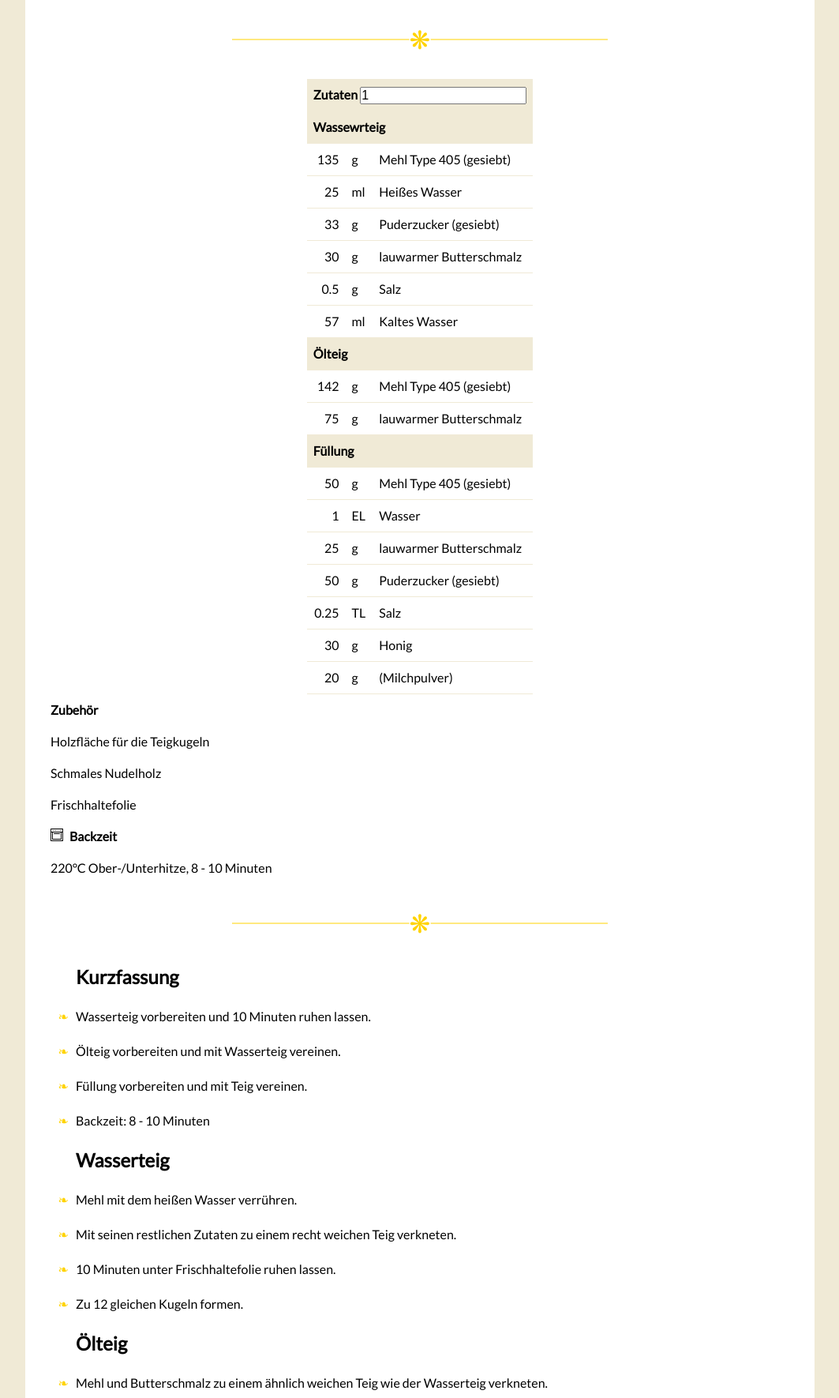
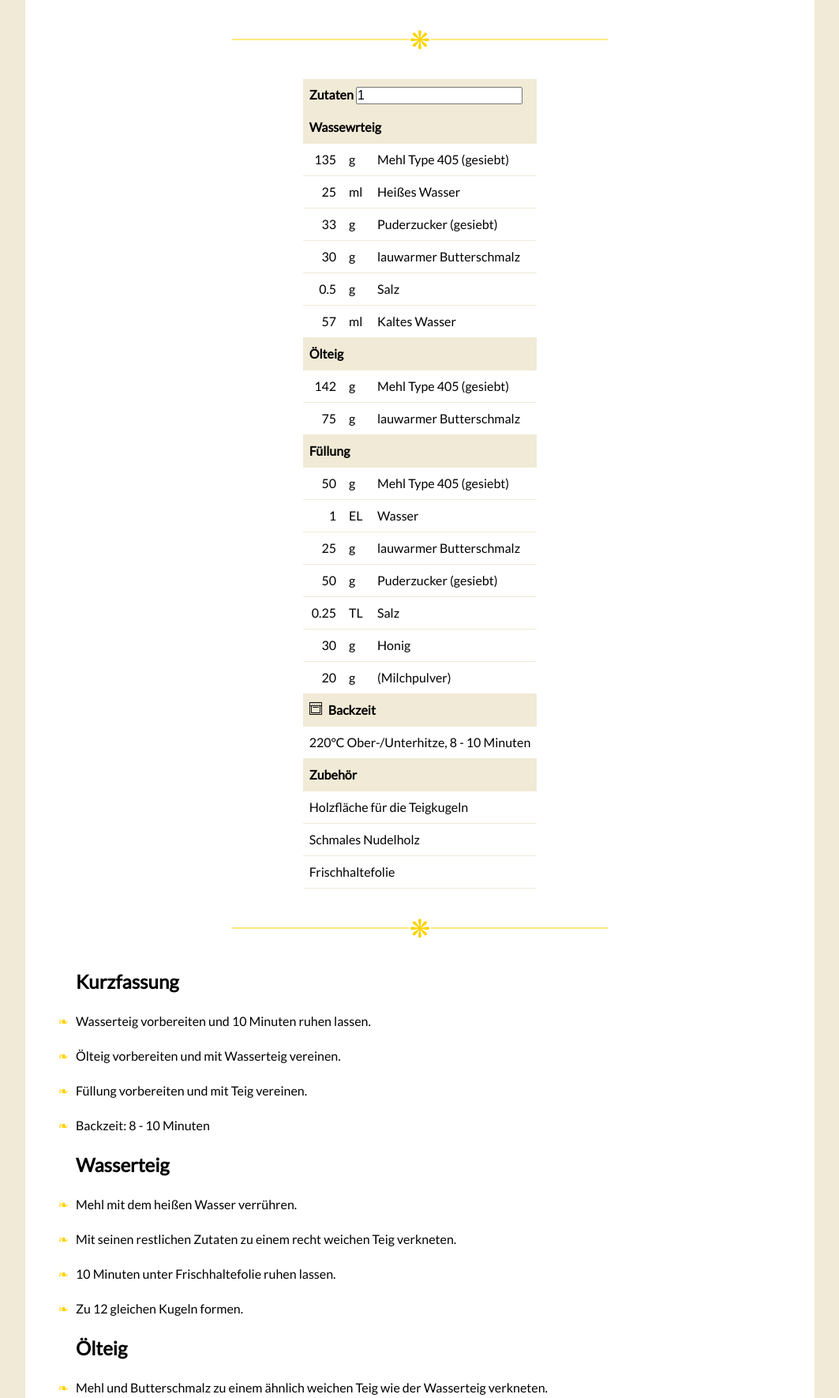
Before and after one commit to my-tien/rezept, a Jekyll site: the page built from Taiyang Bing.md, in a window 1280 px wide, cut to the strip 770-2540 px from the top of the page. Shown: the whole strip at 79% size, without its empty margins (108-1171 px from the left). Built offline with Jekyll 4.4.1, drawn with Linux system fonts in a browser that asks for light colours.

Commit message:
don’t clone table with javascript, use include

```diff
--- /dev/null
+++ b/_includes/ingredients_table.html
@@ -0,0 +1,23 @@
+<table class='ingredients'>
+    <tr><th colspan='3'>Zutaten <input type='number' class='portions' value='1' min='0' step='any' lang='en'></th></tr>
+{% for ingredients in page.ingredient_list %}
+{% assign section = ingredients[0] %}
+{% assign list = ingredients[1] %}
+    {% if section.size > 0 %}<tr><th colspan='3'>{{ section }}</th></tr>{% endif %}
+    {% for ingredient in list %}
+        {% if ingredient.size == 3 %}
+            <tr><td class='amount' base='{{ ingredient[0] }}'></td><td>{{ ingredient[1] }}</td><td>{{ ingredient[2] }}</td></tr>
+        {% else %}
+            <tr><td colspan="3">{{ ingredient }}</td></tr>
+        {% endif %}
+    {% endfor %}
+{% endfor %}
+{% if page.oven_instructions %}
+    <tr><th colspan='3'><svg><use href='images/icons.svg#oven'></use></svg>Backzeit</th></tr>
+    <tr><td colspan='3'>{{ page.oven_instructions }}</td></tr>
+{% endif %}
+<tr><th colspan='3'>Zubehör</th></tr>
+{% if page.tools %}{% for tool in page.tools %}
+    <tr><td colspan='3'>{{ tool }}</td></tr>
+{% endfor %}{% endif %}
+</table>
--- a/_layouts/template.html
+++ b/_layouts/template.html
@@ -20,34 +20,7 @@
 	<div class='content'>
 	<div class='separator'></div>
 	<div id='Ingredients'>
-		<table class='ingredients'>
-            <tr><th colspan='3'>Zutaten <input type='number' class='portions' value='1' min='0' step='any' lang='en'></th></tr>
-		{% for ingredients in page.ingredient_list %}
-		{% assign section = ingredients[0] %}
-		{% assign list = ingredients[1] %}
-			{% if section.size > 0 %}<tr><th colspan='3'>{{ section }}</th></tr>{% endif %}
-			{% for ingredient in list %}
-				{% if ingredient.size == 3 %}
-					<tr><td class='amount' base='{{ ingredient[0] }}'></td><td>{{ ingredient[1] }}</td><td>{{ ingredient[2] }}</td></tr>
-				{% else %}
-					<tr><td colspan="3">{{ ingredient }}</td></tr>
-				{% endif %}
-			{% endfor %}
-		{% endfor %}
-		</table>
-		<table>
-			<tr><th colspan='3'>Zubehör</th></tr>
-			{% if page.tools %}{% for tool in page.tools %}
-				<tr><td colspan='3'>{{ tool }}</td></tr>
-			{% endfor %}{% endif %}
-		</table>
-		<table>
-		{% if page.oven_instructions %}
-			<tr><th colspan='3'><svg><use href='images/icons.svg#oven'></use></svg>Backzeit</th></tr>
-			<tr><td colspan='3'>{{ page.oven_instructions }}</td></tr>
-		{% endif %}
-		</table>
-	</table>
+		{% include ingredients_table.html %}
 </div>
 
 <div class='separator'></div>
@@ -56,7 +29,7 @@
 	{{ content }}
 </div>
 <div class='separator'></div>
-<div id='IngredientsClone' onclick='toggleSideBar()'></div>
+<div id='IngredientsClone' onclick='toggleSideBar()'>{% include ingredients_table.html %}</div>
 
 <div style='text-align: right; font-size: xx-small;'>Icons made by <a href="https://www.flaticon.com/authors/freepik" title="Freepik">Freepik</a> from <a href="https://www.flaticon.com/" title="Flaticon">www.flaticon.com</a></div>
 </div>
--- a/functions.js
+++ b/functions.js
@@ -5,8 +5,6 @@
 var collapsed = true;
 
 function init() {
-	cloneIngredients();
-
 	for (let multiplicator of multiplicators) {
 		multiplicator.addEventListener('click', function(e) {
 			if (e.target === multiplicators[1]) {
@@ -20,12 +18,6 @@
 	}
 
 	multiplyIngredients(multiplicators[0]);
-}
-
-function cloneIngredients() {
-	let ingredientsTable = ingredients.firstElementChild;
-	let ingredientsTableClone = ingredientsTable.cloneNode(true);
-	ingredientsClone.appendChild(ingredientsTableClone);
 }
 
 function multiplyIngredients(multiplicator) {
--- a/style.css
+++ b/style.css
@@ -85,6 +85,10 @@
 	margin: auto;
 }
 
+#IngredientsClone table.ingredients {
+	margin: 0;
+}
+
 table.ingredients tr {
 	border-bottom: 1px solid var(--background-color);
 }
```
